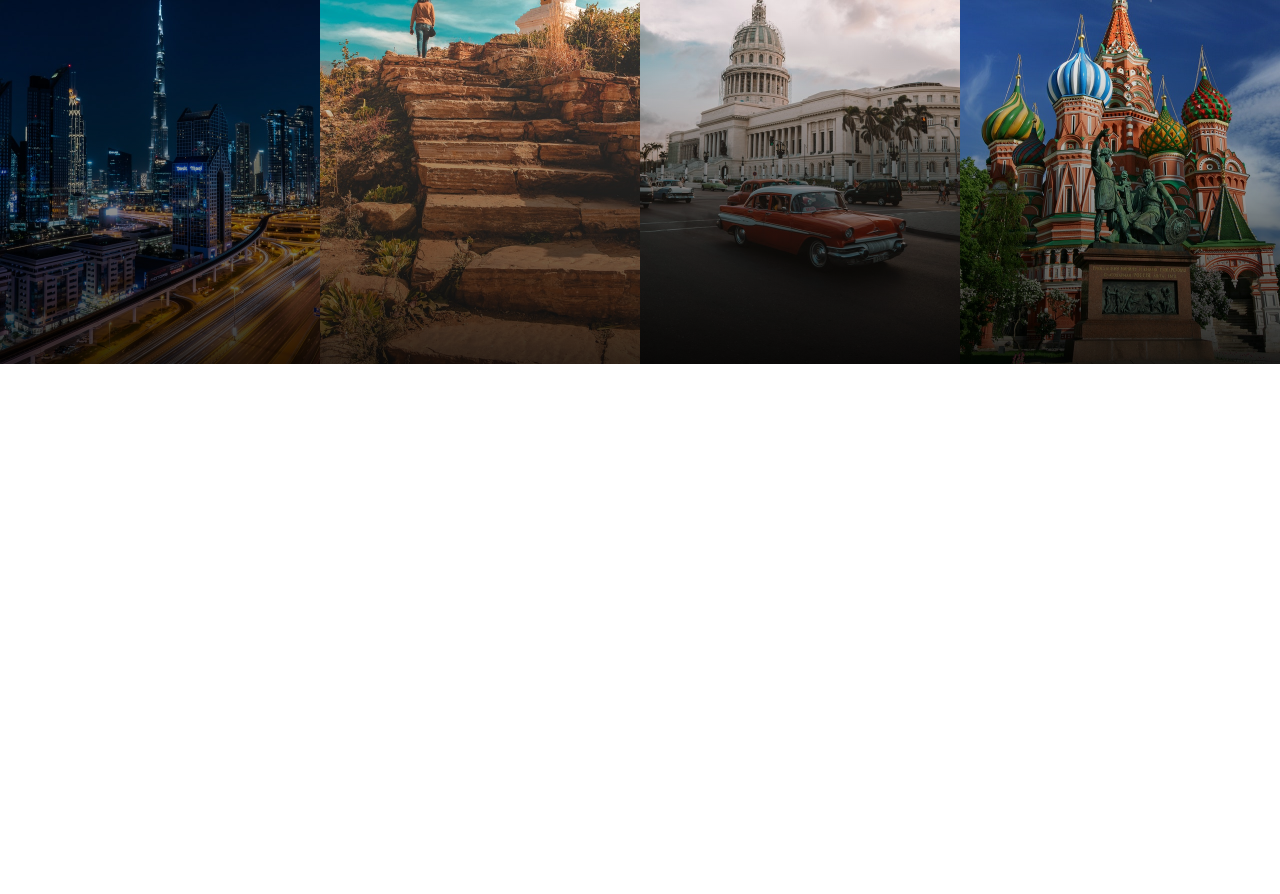
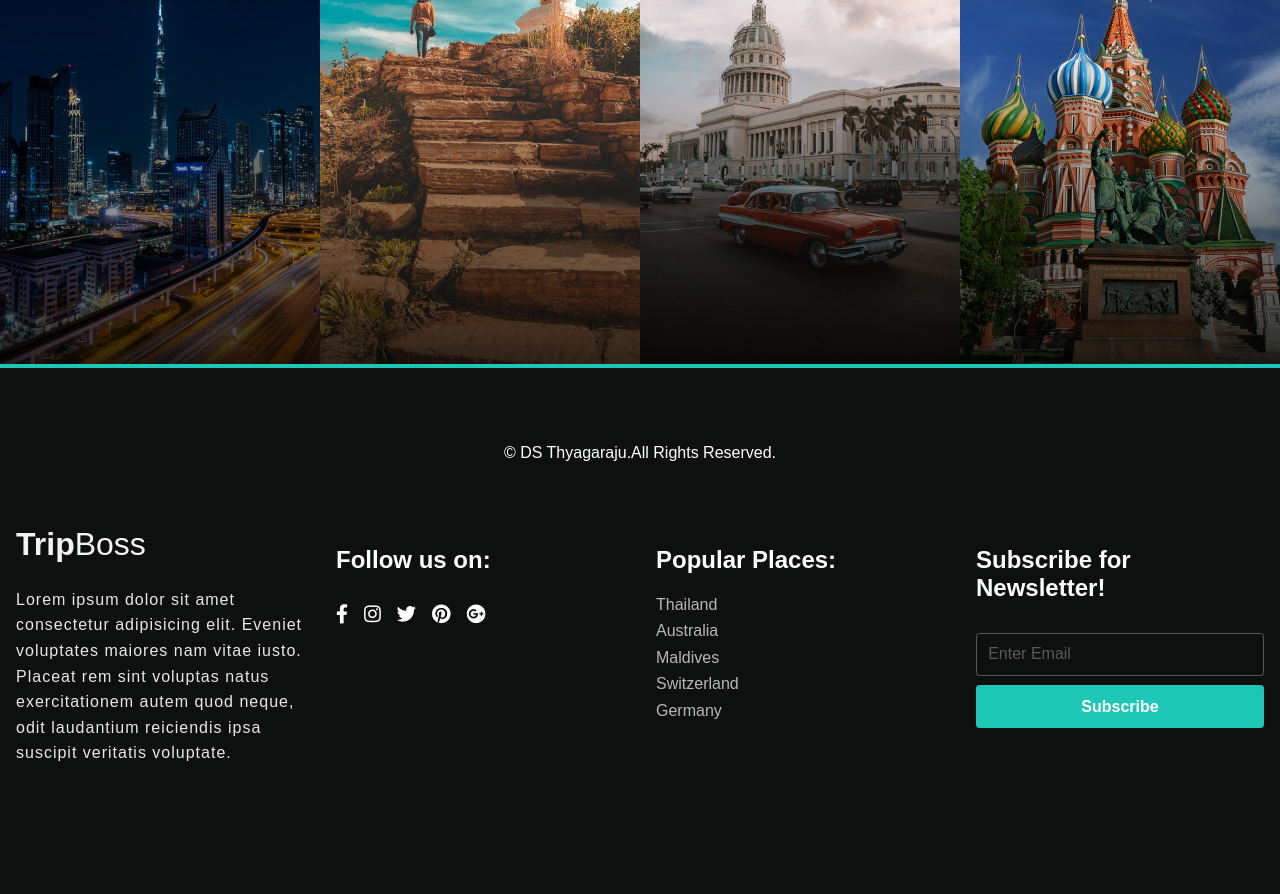
Before and after one commit to DSthyagarajusss/Let-sGoo, a plain HTML site: page gallery.html in a window 1280 px wide. Shown: the part 2352-3246 px from the top of the page. Before the commit the page ends 2716 px from the top, so only its background shows below. Drawn offline with Linux system fonts and the light colour scheme; a web font is replaced by a local one.

Commit message:
image update

```diff
--- a/gallery.html
+++ b/gallery.html
@@ -283,6 +283,69 @@
             </div>
         </section>
         <!-- end of popular places section -->
+            <!-- footer -->
+        <footer class = "py-4">
+            <p>&copy; <span id="year"></span> DS Thyagaraju.All Rights Reserved.</p>
+            <div class = "container footer-row">
+                <div class = "footer-item">
+                    <a href = "index.html" class = "site-brand">
+                        Trip<span>Boss</span>
+                    </a>
+                    <p class = "text">Lorem ipsum dolor sit amet consectetur adipisicing elit. Eveniet voluptates maiores nam vitae iusto. Placeat rem sint voluptas natus exercitationem autem quod neque, odit laudantium reiciendis ipsa suscipit veritatis voluptate.</p>
+                </div>
+
+                <div class = "footer-item">
+                    <h2>Follow us on: </h2>
+                    <ul class = "social-links">
+                        <li>
+                            <a href = "#">
+                                <i class = "fab fa-facebook-f"></i>
+                            </a>
+                        </li>
+                        <li>
+                            <a href = "#">
+                                <i class = "fab fa-instagram"></i>
+                            </a>
+                        </li>
+                        <li>
+                            <a href = "#">
+                                <i class = "fab fa-twitter"></i>
+                            </a>
+                        </li>
+                        <li>
+                            <a href = "#">
+                                <i class = "fab fa-pinterest"></i>
+                            </a>
+                        </li>
+                        <li>
+                            <a href = "#">
+                                <i class = "fab fa-google-plus"></i>
+                            </a>
+                        </li>
+                    </ul>
+                </div>
+
+                <div class = "footer-item">
+                    <h2>Popular Places:</h2>
+                    <ul>
+                        <li><a href = "#">Thailand</a></li>
+                        <li><a href = "#">Australia</a></li>
+                        <li><a href = "#">Maldives</a></li>
+                        <li><a href = "#">Switzerland</a></li>
+                        <li><a href = "#">Germany</a></li>
+                    </ul>
+                </div>
+
+                <div class = "subscribe-form footer-item">
+                    <h2>Subscribe for Newsletter!</h2>
+                    <form class = "flex">
+                        <input type = "email" placeholder="Enter Email" class = "form-control">
+                        <input type = "submit" class = "btn" value = "Subscribe">
+                    </form>
+                </div>
+            </div>
+        </footer>
+
          <script>
             // Image Modal Functionality
             const galleryItems = document.querySelectorAll('.gallery-item');
```
